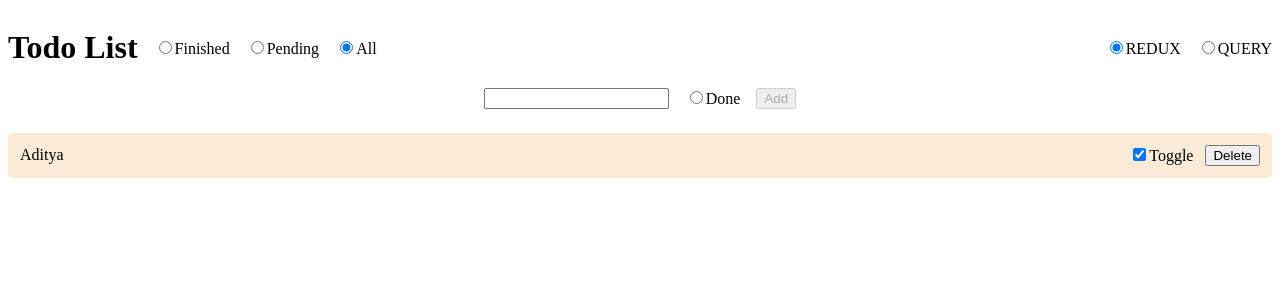
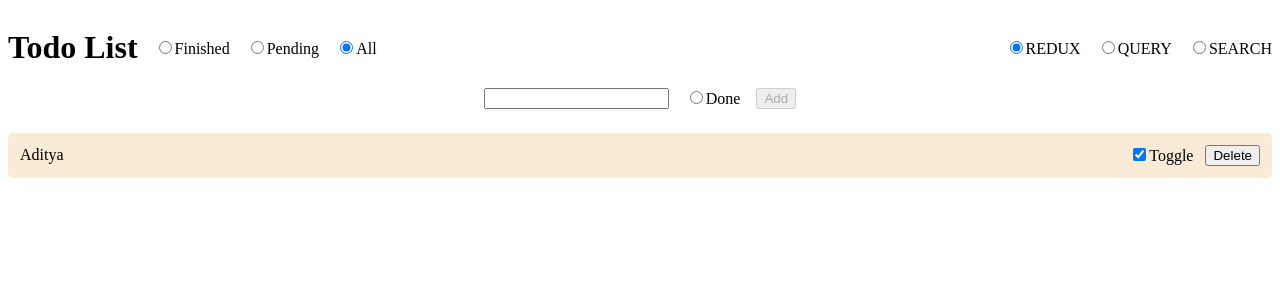
Before and after one commit to adityawarrier/rtk-query, a React (Create React App) app: page / in a window 1280 px wide. Shown: the top 300 px of the page. Built offline with nearby package versions, Linux system fonts and the light colour scheme; data requests are answered from the project's data file.

Commit message:
Lazy fetch

```diff
--- a/src/App.tsx
+++ b/src/App.tsx
@@ -1,6 +1,7 @@
 import { useState } from "react";
 import { Provider } from "react-redux";
 import { AddTodo } from "./components/AddTodo/AddTodo";
+import { FindTodo } from "./components/FindTodo";
 import { Header } from "./components/Header";
 import { TodoList } from "./components/TodoList";
 import { TodoListQuery } from "./components/TodoListQuery";
@@ -11,6 +12,28 @@ export const App = (): React.ReactElement => {
   const [type, setType] = useState(TodoTypes.ALL);
   const [rtkType, setRtkType] = useState(RTKType.REDUX);
 
+  const renderNavs = () => {
+    switch (rtkType) {
+      default:
+      case RTKType.REDUX:
+        return (
+          <>
+            <AddTodo rtkType={RTKType.REDUX} />
+            <TodoList type={type} />
+          </>
+        );
+      case RTKType.QUERY:
+        return (
+          <>
+            <AddTodo rtkType={RTKType.QUERY} />
+            <TodoListQuery type={type} />
+          </>
+        );
+      case RTKType.SEARCH:
+        return <FindTodo />;
+    }
+  };
+
   return (
     <Provider store={store}>
       <Header
@@ -19,12 +42,7 @@ export const App = (): React.ReactElement => {
         rtkType={rtkType}
         setRtkType={setRtkType}
       />
-      <AddTodo rtkType={rtkType} />
-      {rtkType === RTKType.REDUX ? (
-        <TodoList type={type} />
-      ) : (
-        <TodoListQuery type={type} />
-      )}
+      {renderNavs()}
     </Provider>
   );
 };
--- /dev/null
+++ b/src/components/FindTodo.tsx
@@ -0,0 +1,50 @@
+import React, { useEffect, useState } from "react";
+import { todoApiSlice, useGetTodoQuery } from "../queries/Todos";
+
+export const FindTodo = (): React.ReactElement => {
+  const [search, setSearch] = useState("");
+  const [skip, setSkip] = useState(true);
+
+  // const {
+  //   data: todo,
+  //   isLoading,
+  //   isError,
+  // } = useGetTodoQuery(search, {
+  //   skip,
+  // });
+  const [fetchTodo, { data: todo, isError, isLoading }] =
+    todoApiSlice.endpoints.getTodo.useLazyQuery();
+  console.log(todo);
+
+  // useEffect(() => {
+  //   if (!skip) {
+  //     setTimeout(() => {
+
+  //       setSkip(true);
+  //     }, 2000)
+  //   }
+  // }, [skip]);
+
+  return (
+    <div>
+      <input
+        type="text"
+        value={search}
+        onChange={(e) => {
+          setSearch(e.target.value);
+        }}
+      />
+      <button
+        onClick={() => {
+          fetchTodo(search);
+          // setSkip(false);
+        }}
+      >
+        Search
+      </button>
+      {isLoading && <div>Loading...</div>}
+      {isError && <div>Error...</div>}
+      {!!todo && <div>{JSON.stringify(todo, undefined, 2)}</div>}
+    </div>
+  );
+};
--- a/src/components/Header.tsx
+++ b/src/components/Header.tsx
@@ -91,6 +91,16 @@ export const Header = ({
           />
           QUERY
         </label>
+        <label>
+          <input
+            type="radio"
+            checked={rtkType === RTKType.SEARCH}
+            onChange={() => {
+              setRtkType(RTKType.SEARCH);
+            }}
+          />
+          SEARCH
+        </label>
       </div>
     </div>
   );
--- a/src/constants/types.ts
+++ b/src/constants/types.ts
@@ -7,6 +7,7 @@ enum TodoTypes {
 enum RTKType {
   REDUX = "REDUX",
   QUERY = "QUERY",
+  SEARCH = "SEARCH",
 }
 
 export { TodoTypes, RTKType };
--- a/src/queries/Todos.ts
+++ b/src/queries/Todos.ts
@@ -12,6 +12,11 @@ const todoApiSlice = createApi({
     getTodos: builder.query<ITodo[], void>({
       query: () => "/todos",
       providesTags: ["Todos"],
+    }),
+    getTodo: builder.query<ITodo, string>({
+      query: (id) => `/todos/${id}`,
+      providesTags: ["Todos"],
+      keepUnusedDataFor: 300,
     }),
     addTodo: builder.mutation<void, ITodo>({
       query: (todo) => ({
@@ -43,6 +48,7 @@ const todoApiSlice = createApi({
 
 const {
   useGetTodosQuery,
+  useGetTodoQuery,
   useToggleTodoMutation,
   useDeleteTodoMutation,
   useAddTodoMutation,
@@ -50,6 +56,7 @@ const {
 export {
   todoApiSlice,
   useGetTodosQuery,
+  useGetTodoQuery,
   useToggleTodoMutation,
   useDeleteTodoMutation,
   useAddTodoMutation,
```
